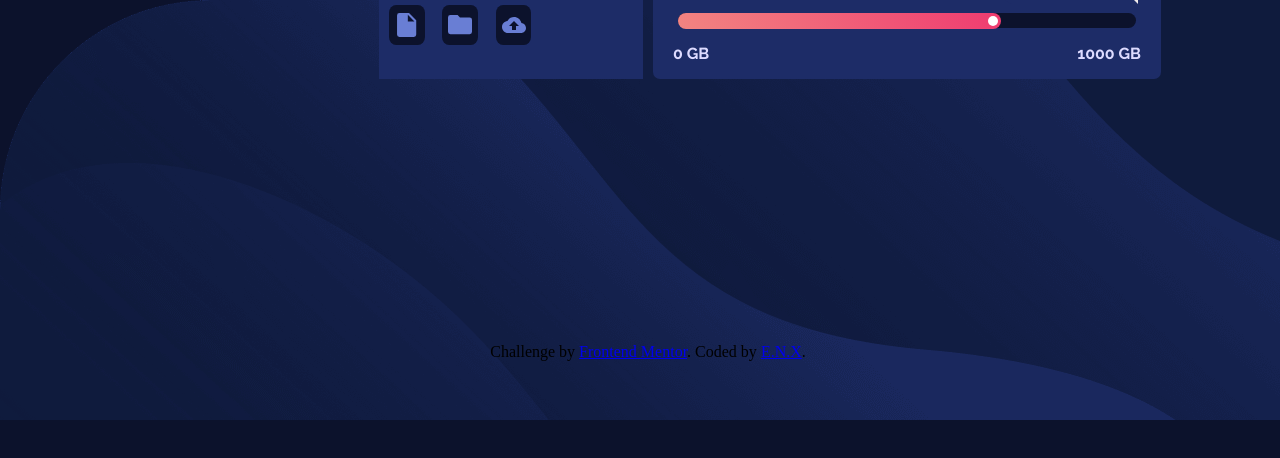
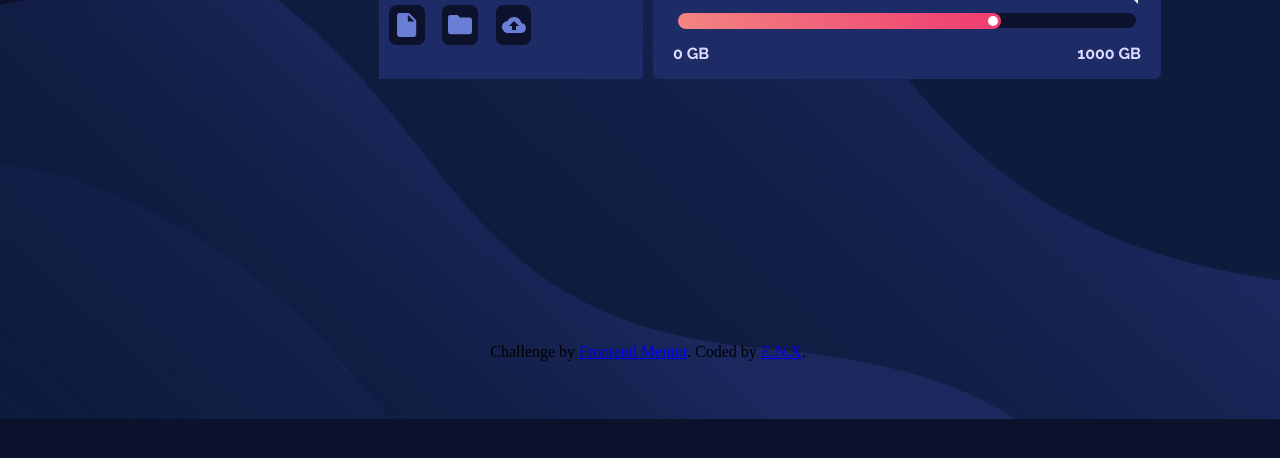
Before and after one commit to alpharime/fylo-data-storage, a plain HTML site: page index.html in a window 1280 px wide. Shown: the part 300-758 px from the top of the page. Drawn offline with Linux system fonts and the light colour scheme.

Commit message:
Update index2.css

```diff
--- a/index2.css
+++ b/index2.css
@@ -5,7 +5,7 @@
             background-color: hsl(229, 57%, 11%);
             background-blend-mode: lighten;
             background-repeat: no-repeat;
-            background-position: 0 300px;
+            background-position: 100% 120%;
             display: grid;
             gap: 10px;
             grid-template-rows: repeat(3, 1fr) repeat(2, 1fr);
```
